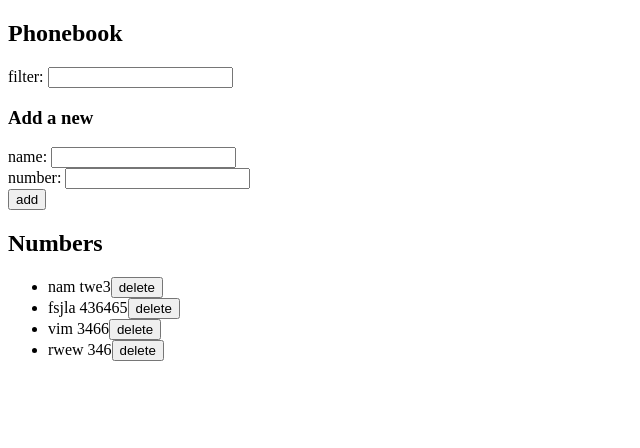
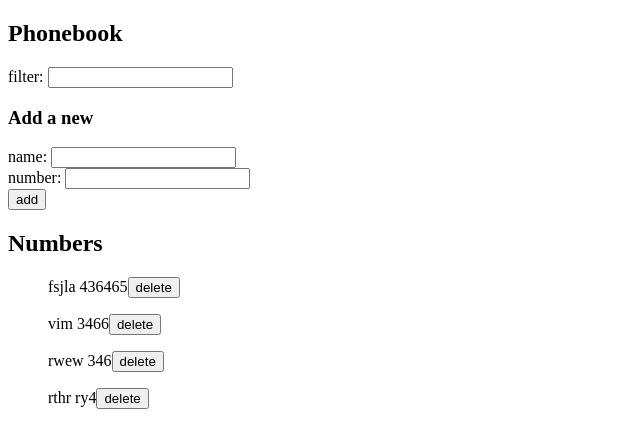
Before and after one commit to ViLP357/fullStackTasks, a React (Vite) app in the folder Osa2/puhelinluettelo/: page / in a window 1280 px wide. Shown: the top 448 px of the page, without its empty margins (0-640 px from the left). Built offline with nearby package versions, Linux system fonts and the light colour scheme; data requests are answered from the project's data file.

Commit message:
korjaus step10

```diff
--- a/Osa2/puhelinluettelo/db.json
+++ b/Osa2/puhelinluettelo/db.json
@@ -1,10 +1,5 @@
 {
   "persons": [
-    {
-      "id": "75ad",
-      "name": "nam",
-      "number": "twe3"
-    },
     {
       "id": "17a5",
       "name": "fsjla",
@@ -19,6 +14,11 @@
       "id": "adb2",
       "name": "rwew",
       "number": "346"
+    },
+    {
+      "id": "f49c",
+      "name": "rthr",
+      "number": "ry4"
     }
   ]
 }
--- a/Osa2/puhelinluettelo/src/App.jsx
+++ b/Osa2/puhelinluettelo/src/App.jsx
@@ -38,10 +38,10 @@ const PersonsToShow = ({ persons, filterInUse, deletePerson }) => {
   return (
     <>
       {filteredPersons.map(person => (
-        <li key={person.name}>
+        <p key={person.name}>
           {person.name} {person.number}
           <button onClick={() => deletePerson(person.id)}>delete</button>
-        </li>
+        </p>
       ))}
     </>
   )
```
